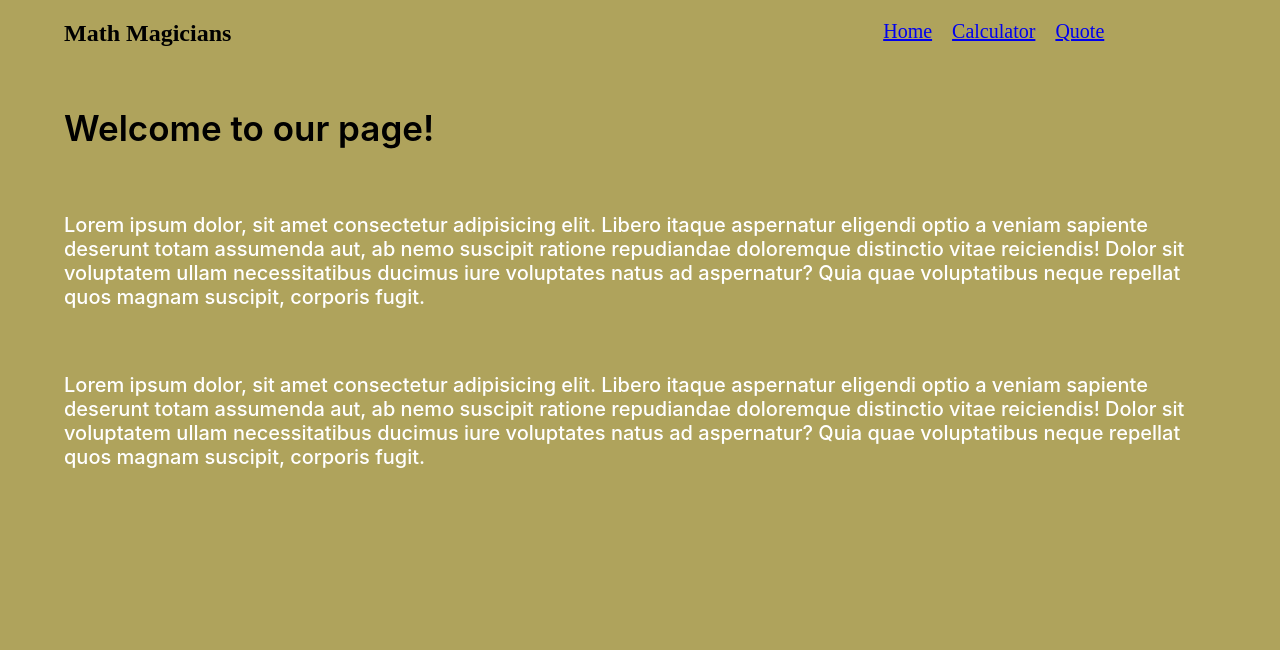
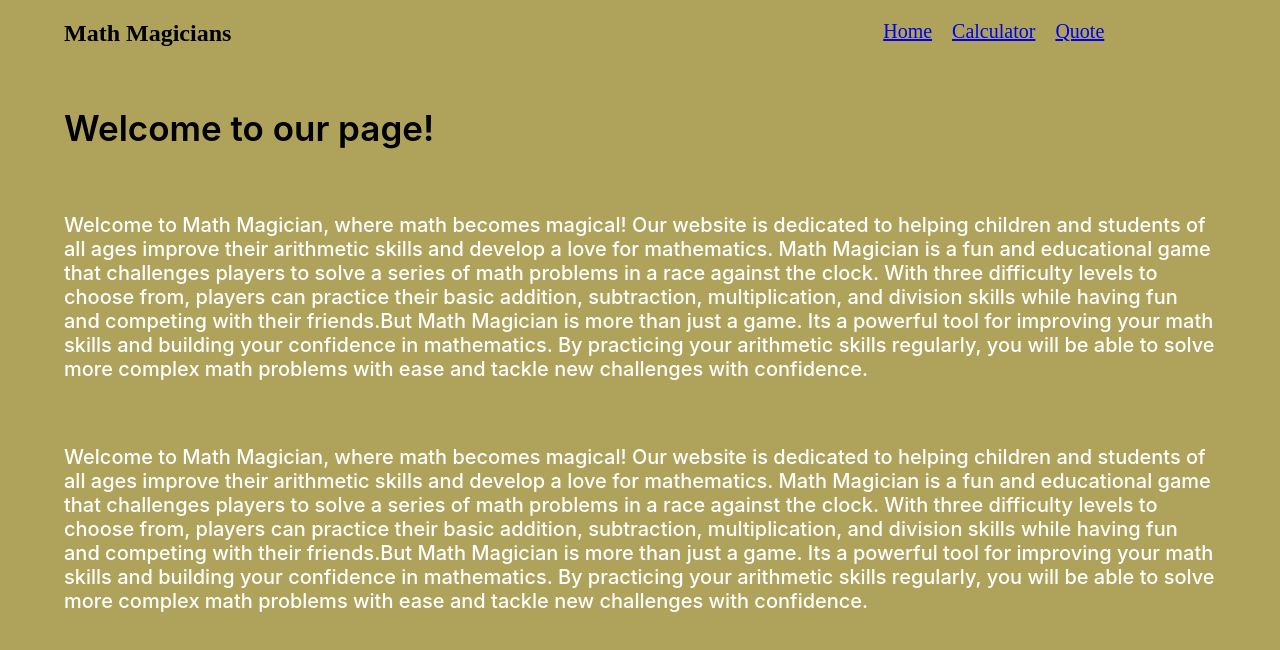
Before and after one commit to techmoves/math-magicians, a React (Create React App) app: page / in a window 1280 px wide. Shown: the top 650 px of the page. Built offline with nearby package versions, Linux system fonts and the light colour scheme.

Commit message:
Updated home page

```diff
--- a/src/pages/Home.js
+++ b/src/pages/Home.js
@@ -7,20 +7,32 @@ function Home() {
         <h1 className="title"> Welcome to our page!</h1>
 
         <p>
-          Lorem ipsum dolor, sit amet consectetur adipisicing elit. Libero
-          itaque aspernatur eligendi optio a veniam sapiente deserunt totam
-          assumenda aut, ab nemo suscipit ratione repudiandae doloremque
-          distinctio vitae reiciendis! Dolor sit voluptatem ullam necessitatibus
-          ducimus iure voluptates natus ad aspernatur? Quia quae voluptatibus
-          neque repellat quos magnam suscipit, corporis fugit.
+          Welcome to Math Magician, where math becomes magical! Our website is
+          dedicated to helping children and students of all ages improve their
+          arithmetic skills and develop a love for mathematics. Math Magician is
+          a fun and educational game that challenges players to solve a series
+          of math problems in a race against the clock. With three difficulty
+          levels to choose from, players can practice their basic addition,
+          subtraction, multiplication, and division skills while having fun and
+          competing with their friends.But Math Magician is more than just a
+          game. Its a powerful tool for improving your math skills and building
+          your confidence in mathematics. By practicing your arithmetic skills
+          regularly, you will be able to solve more complex math problems with
+          ease and tackle new challenges with confidence.
         </p>
         <p>
-          Lorem ipsum dolor, sit amet consectetur adipisicing elit. Libero
-          itaque aspernatur eligendi optio a veniam sapiente deserunt totam
-          assumenda aut, ab nemo suscipit ratione repudiandae doloremque
-          distinctio vitae reiciendis! Dolor sit voluptatem ullam necessitatibus
-          ducimus iure voluptates natus ad aspernatur? Quia quae voluptatibus
-          neque repellat quos magnam suscipit, corporis fugit.
+          Welcome to Math Magician, where math becomes magical! Our website is
+          dedicated to helping children and students of all ages improve their
+          arithmetic skills and develop a love for mathematics. Math Magician is
+          a fun and educational game that challenges players to solve a series
+          of math problems in a race against the clock. With three difficulty
+          levels to choose from, players can practice their basic addition,
+          subtraction, multiplication, and division skills while having fun and
+          competing with their friends.But Math Magician is more than just a
+          game. Its a powerful tool for improving your math skills and building
+          your confidence in mathematics. By practicing your arithmetic skills
+          regularly, you will be able to solve more complex math problems with
+          ease and tackle new challenges with confidence.
         </p>
       </div>
     </div>
```
